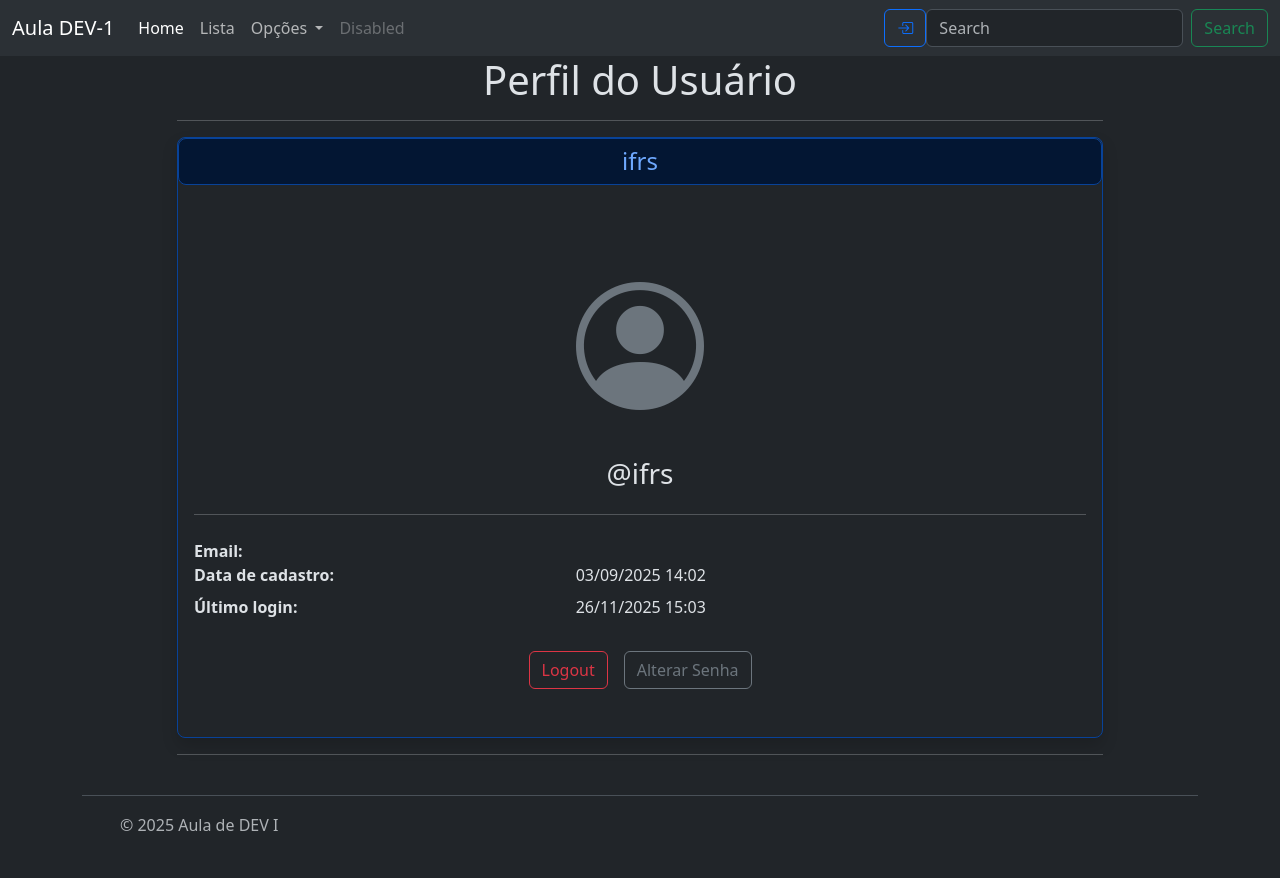
After one commit to brunostomazini/Project_dev_1, a Django app: page /accounts/profile/ in a window 1280 px wide. The commit adds this page. Run offline with Django 5.2, Linux system fonts and the light colour scheme; a user stored in the database is signed in; parts of the project's set-up code (start-up, migrations or seed data) failed here and were passed over.

Commit message:
Adição de permissões costumizadas, paginas de login e logout e profile

```diff
--- a/sistema_aulas_faculdade_desenvolvedor_I-main/web_system/aula/models/perfil.py
+++ b/sistema_aulas_faculdade_desenvolvedor_I-main/web_system/aula/models/perfil.py
@@ -21,3 +21,8 @@ class Perfil(BaseModel):
 
 
     objects = Perfil_Manager
+
+    class Meta:
+        permissions = [
+            ("generate_code","Can generate new codes")
+        ]
--- a/sistema_aulas_faculdade_desenvolvedor_I-main/web_system/aula/templates/perfils/delete.html
+++ b/sistema_aulas_faculdade_desenvolvedor_I-main/web_system/aula/templates/perfils/delete.html
@@ -8,8 +8,9 @@
     <h2 class="mb-4">Excluir Perfil</h2>
     <p>Tem certeza que deseja excluir o perfil <strong>{{ perfil.nome }}</strong>?</p>
 
-    <form method="post">
+    <form method="post" action="{% url 'aula:perfil_class_delete' perfil.id %}">
       {% csrf_token %}
+      <input type="hidden" id="perfil_id" name="perfil_id" value="{{ perfil.id }}">
       <button type="submit" class="btn btn-danger btn-lg">
         <i class="bi bi-trash"></i> Confirmar exclusão
       </button>
--- a/sistema_aulas_faculdade_desenvolvedor_I-main/web_system/templates/menu.html
+++ b/sistema_aulas_faculdade_desenvolvedor_I-main/web_system/templates/menu.html
@@ -34,6 +34,19 @@
           <a class="nav-link disabled" aria-disabled="true">Disabled</a>
         </li>
       </ul>
+      {% if user.is_autenticated %}
+        <span class="navbar-text text-white px-2">
+          <a class="nav-link" href="{% url 'profile' %}">
+            <i class="bi bi-person-fill"></i> {{ user.first_name }}
+          </a></span>
+          <div class="me-2"></div>
+        <form action="{% url 'logout' %}" method="post">
+        {% csrf_token %}
+          <button class="btn btn-outline-danger btn" role="button" type="submit"><i class="bi bi-box-arrow-in-left"></i></button></form>
+
+        {% else %}
+         <a class="btn btn-outline-primary btn" role="button" type="submit" href="{% url 'login' %}" ><i class="bi bi-box-arrow-in-right"></i></a>
+        {% endif %}
       <form class="d-flex" role="search">
         <input class="form-control me-2" type="search" placeholder="Search" aria-label="Search"/>
         <button class="btn btn-outline-success" type="submit">Search</button>
--- /dev/null
+++ b/sistema_aulas_faculdade_desenvolvedor_I-main/web_system/templates/profile.html
@@ -0,0 +1,40 @@
+{% extends "base.html" %}
+
+{% block title %}<h1>Perfil do Usuário</h1>{% endblock title %}
+
+{% block content %}
+<div class="card border-primary-subtle shadow rounded-3">
+  <div class="card-header text-primary-emphasis bg-primary-subtle border
+  border-primary-subtle rounded-3 mb-3 text-white text-center">
+    <h4 class="mb-0">{{ usuario.get_full_name|default:usuario.username }}</h4>
+  </div>
+  <div class="card-body text-center py-5">
+
+    <i class="bi bi-person-circle" style="font-size: 8rem; color: #6c757d;"></i>
+
+    <h3 class="mt-3 mb-0">@{{ usuario.username }}</h3>
+
+    <hr class="my-4">
+
+    <!-- Informações -->
+    <div class="text-start">
+      <dl class="row justify-content-center">
+        <dt class="col-sm-5">Email:</dt>
+        <dd class="col-sm-7">{{ usuario.email }}</dd>
+
+        <dt class="col-sm-5">Data de cadastro:</dt>
+        <dd class="col-sm-7">{{ usuario.date_joined|date:"d/m/Y H:i" }}</dd>
+
+        <dt class="col-sm-5">Último login:</dt>
+        <dd class="col-sm-7">{{ usuario.last_login|date:"d/m/Y H:i" }}</dd>
+      </dl>
+    </div>
+
+    <!-- Ações -->
+    <div class="mt-4 d-flex justify-content-center gap-3">
+      <a href="{% url 'logout' %}" class="btn btn-outline-danger">Logout</a>
+      <a href="{% url 'password_change' %}" class="btn btn-outline-secondary">Alterar Senha</a>
+    </div>
+  </div>
+</div>
+{% endblock %}
--- a/sistema_aulas_faculdade_desenvolvedor_I-main/web_system/web_system/settings.py
+++ b/sistema_aulas_faculdade_desenvolvedor_I-main/web_system/web_system/settings.py
@@ -136,7 +136,7 @@ STATIC_URL = 'static/'
 
 DEFAULT_AUTO_FIELD = 'django.db.models.BigAutoField'
 
-LOGIN_URL = 'accounts/login'
+LOGIN_URL = 'accounts/login/'
 
 LOGIN_REDIRECT_URL = '/'
 
--- a/sistema_aulas_faculdade_desenvolvedor_I-main/web_system/web_system/urls.py
+++ b/sistema_aulas_faculdade_desenvolvedor_I-main/web_system/web_system/urls.py
@@ -23,6 +23,8 @@ from .views import contact
 from .views import ContatoView
 from django.contrib.auth import views as auth_views
 from web_system.forms import CustomLoginForm
+from web_system.views import ProfileView
+
 
 
 
@@ -39,8 +41,10 @@ urlpatterns = [
 
     path('class/contato', ContatoView.as_view(), name="class_contact"),
 
-    path('accounts/login', auth_views.LoginView.as_view(template_name = "login.html", authentication_form = CustomLoginForm), name='login'),
+    path('accounts/login/', auth_views.LoginView.as_view(template_name = "login.html", authentication_form = CustomLoginForm), name='login'),
 
     path('accounts/', include('django.contrib.auth.urls')),
 
+    path('accounts/profile/', ProfileView.as_view(), name='profile'),
+
 ]
--- a/sistema_aulas_faculdade_desenvolvedor_I-main/web_system/web_system/views/__init__.py
+++ b/sistema_aulas_faculdade_desenvolvedor_I-main/web_system/web_system/views/__init__.py
@@ -1,3 +1,4 @@
 from .estaticas import *
 from .contatos import *
 from .contato_view import *
+from .profile import *
--- /dev/null
+++ b/sistema_aulas_faculdade_desenvolvedor_I-main/web_system/web_system/views/profile.py
@@ -0,0 +1,11 @@
+from django.contrib.auth.mixins import LoginRequiredMixin
+from django.shortcuts import render
+from django.views import View
+
+class ProfileView(LoginRequiredMixin, View):
+    @staticmethod
+    def get(request):
+        context = {
+            'usuario':request.user,
+        }
+        return render(request, 'profile.html', context)
```
Also changed, not shown: sistema_aulas_faculdade_desenvolvedor_I-main/web_system/aula/views/perfil_classes.py (+36 -8 lines), requirements.txt (line endings or trailing spaces), sistema_aulas_faculdade_desenvolvedor_I-main/web_system/aula/migrations/0011_alter_perfil_options.py (added), sistema_aulas_faculdade_desenvolvedor_I-main/web_system/db.sqlite3.
